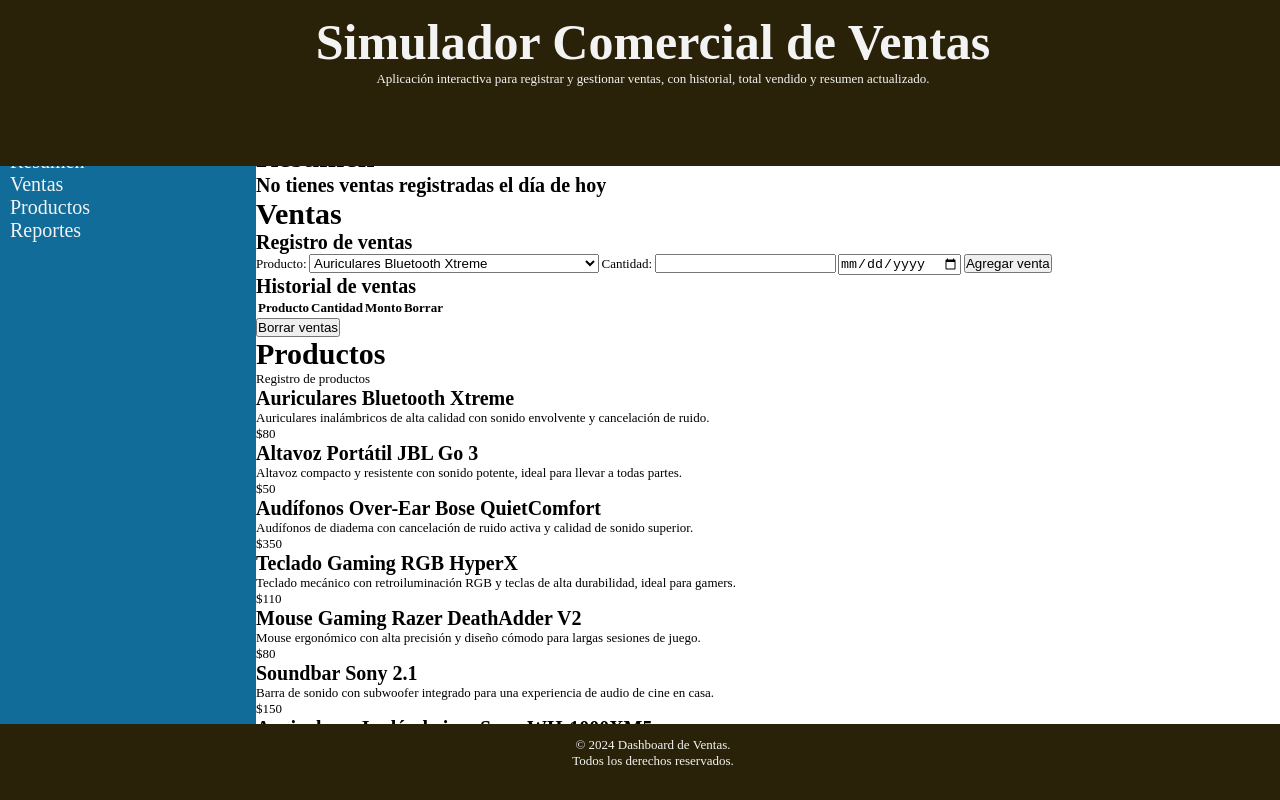
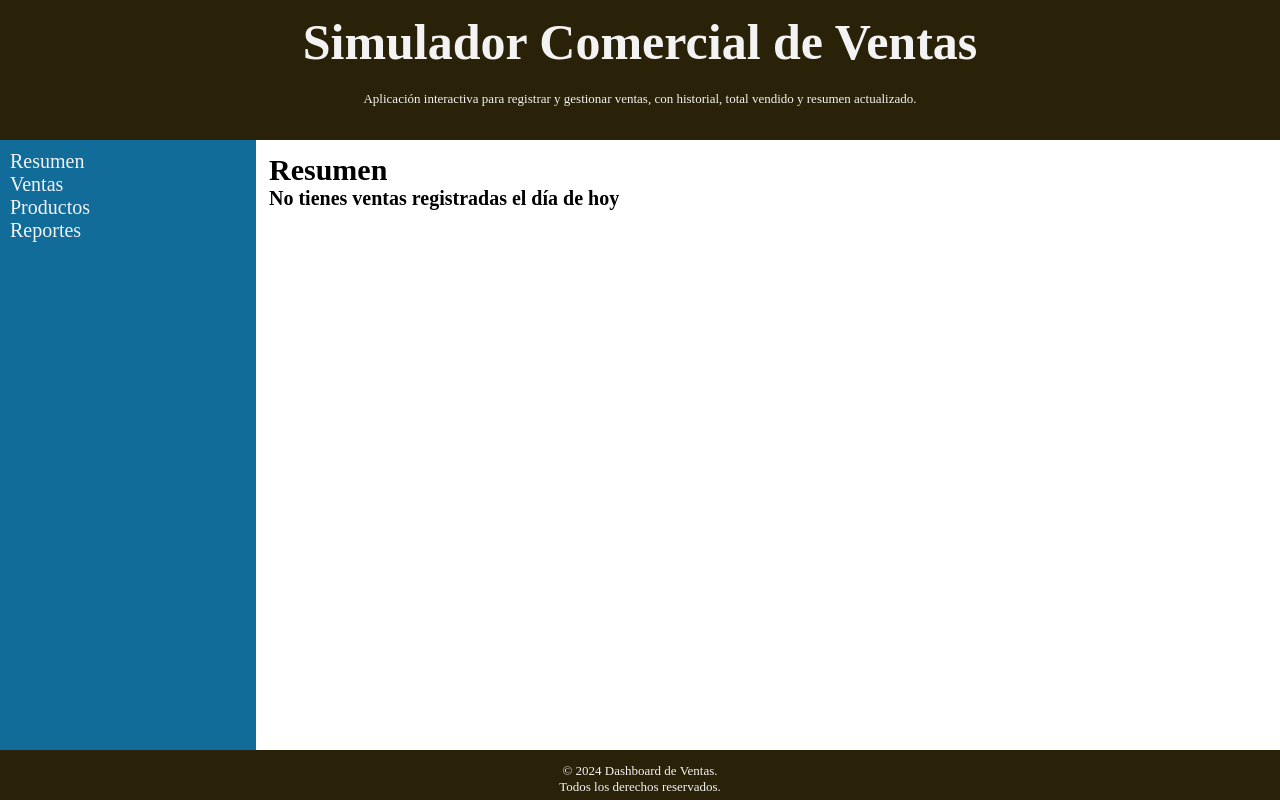
Before and after one commit to gastongomezcuello/Entregable1-GomezCuello, a website: page index.html in a window 1280 px wide. Drawn offline with Linux system fonts and the light colour scheme.

Commit message:
[FIX?]-back

```diff
--- a/sass/partials/_main.scss
+++ b/sass/partials/_main.scss
@@ -30,8 +30,6 @@
 }
 
 body {
-  display: flex;
-  flex-direction: column;
   height: 100vh;
   overflow: hidden;
 }
@@ -105,46 +103,3 @@
   height: 100%;
   scroll-snap-align: start;
 }
-
-header {
-  all: unset;
-  position: fixed;
-  top: 0;
-  width: 100%;
-  height: 14rem;
-  background-color: $dark-color;
-  color: $ligth-color;
-  text-align: center;
-  padding: $padding-margin-lg;
-  z-index: 10;
-}
-
-footer {
-  all: unset;
-  position: fixed;
-  bottom: 0;
-  width: 100%;
-  height: 5rem;
-  background-color: $dark-color;
-  color: $ligth-color;
-  text-align: center;
-  padding: $padding-margin-lg;
-}
-
-main {
-  all: unset;
-  position: relative;
-  top: 14rem;
-  height: calc(100vh - 14rem - 5rem);
-  overflow-y: auto;
-  scroll-snap-type: y mandatory;
-  scroll-padding-top: 14rem; /* Respeta el header */
-}
-
-.main-section {
-  all: unset;
-  flex-shrink: 0;
-  height: calc(100vh - 14rem - 5rem);
-  scroll-snap-align: start;
-  overflow-y: hidden;
-}
```
Also changed, not shown: css/styles.css, 1 other file.
